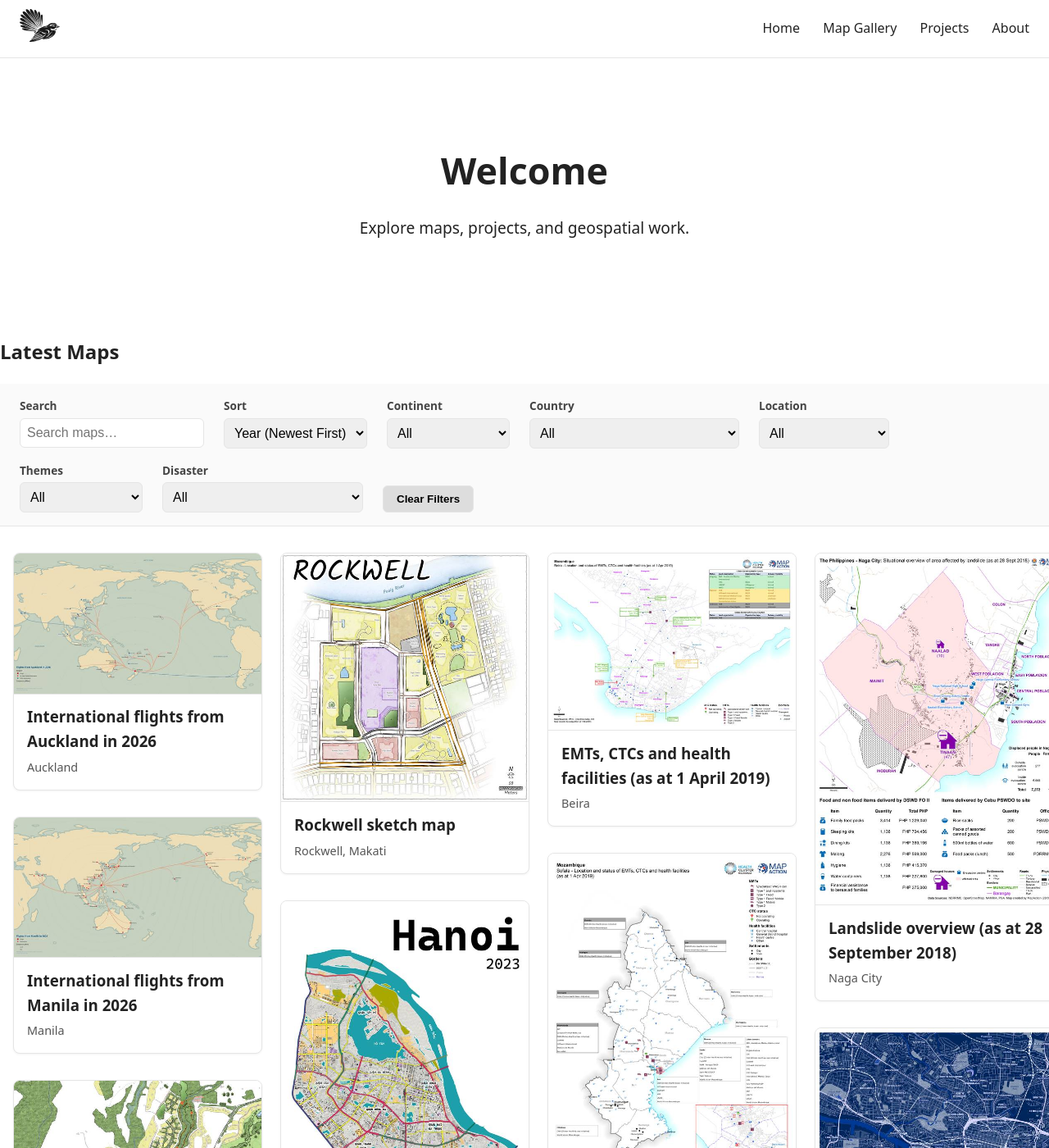
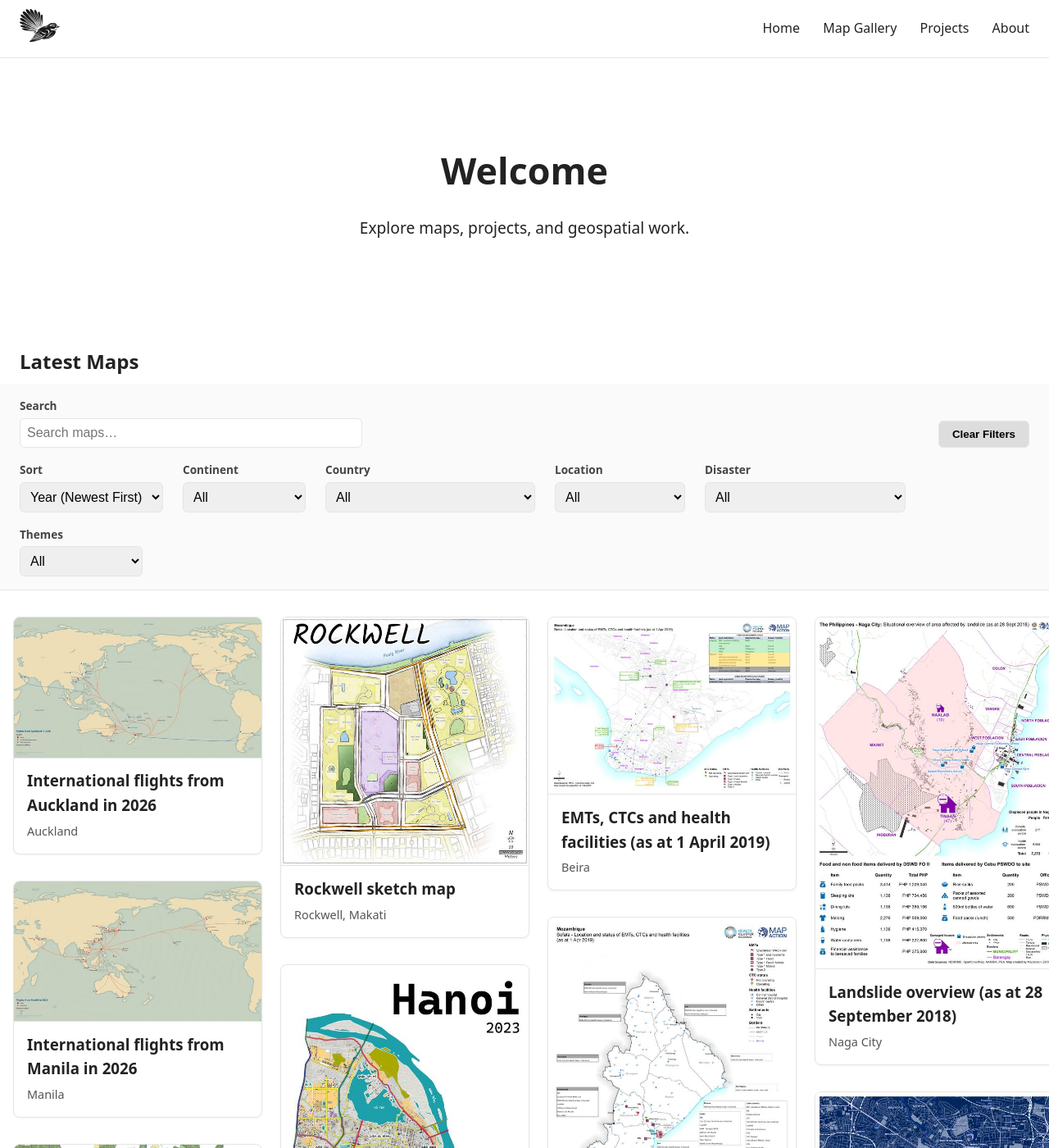
Before and after one commit to matts-maps/portfolio, a Jekyll site: the page built from index.md, in a window 1280 px wide and 1400 px high. Shown: the whole window at 82% size. Built offline with Jekyll 4.4.1, drawn with Linux system fonts in a browser that asks for light colours.

Commit message:
Alignments and stacking

```diff
--- a/assets/css/style.css
+++ b/assets/css/style.css
@@ -228,21 +228,50 @@ nav a:hover {
 =========================== */
 
 
+.section-title {
+  max-width: 1600px;
+  margin: 2rem auto 0.5rem;
+  padding: 0 1.5rem;
+}
+
 .filter-bar {
   max-width: 1600px;
-  margin: 0 auto;
-  display: flex;
-  flex-wrap: wrap;
-  gap: 1rem 1.5rem;
+  margin: 0 auto 1rem;
   padding: 1rem 1.5rem;
   background: #fafafa;
   border-bottom: 1px solid var(--border);
   position: sticky;
   top: var(--header-height);
   z-index: 10;
+  display: flex;
+  flex-direction: column;
+  gap: 1rem;
 }
 
-.filter-bar label {
+/* ROW 1 */
+.filter-row.row-1 {
+  display: flex;
+  justify-content: space-between;
+  align-items: flex-end;
+}
+
+.search-label {
+  flex: 1;
+  max-width: 400px;
+}
+
+.search-label input {
+  width: 100%;
+}
+
+/* ROW 2 */
+.filter-row.row-2 {
+  display: flex;
+  flex-wrap: wrap;
+  gap: 1rem 1.5rem;
+}
+
+.filter-row label {
   display: flex;
   flex-direction: column;
   font-size: 0.85rem;
@@ -250,8 +279,8 @@ nav a:hover {
   color: #444;
 }
 
-.filter-bar select,
-.filter-bar input[type="text"] {
+.filter-row select,
+.filter-row input[type="text"] {
   margin-top: 0.25rem;
   padding: 0.5rem;
   border-radius: 6px;
@@ -261,7 +290,6 @@ nav a:hover {
 }
 
 .clear-btn {
-  align-self: end;
   padding: 0.5rem 1rem;
   background: #ddd;
   border: 1px solid var(--border);
--- a/index.md
+++ b/index.md
@@ -9,50 +9,58 @@ permalink: /
   <p>Explore maps, projects, and geospatial work.</p>
 </section>
 
-<h2>Latest Maps</h2>
+<h2 class="section-title">Latest Maps</h2>
 
 <div id="filter-bar" class="filter-bar">
 
-  <label>
-    Search
-    <input id="search-box" type="text" placeholder="Search maps…">
-  </label>
+  <!-- ROW 1 -->
+  <div class="filter-row row-1">
+    <label class="search-label">
+      Search
+      <input id="search-box" type="text" placeholder="Search maps…">
+    </label>
 
-  <label>
-    Sort
-    <select id="sort-select">
-      <option value="year" selected>Year (Newest First)</option>
-      <option value="alpha">Alphabetical</option>
-      <option value="theme">Theme</option>
-    </select>
-  </label>
+    <button id="clear-filters" class="clear-btn">Clear Filters</button>
+  </div>
 
-  <label>
-    Continent
-    <select id="filter-continent"></select>
-  </label>
+  <!-- ROW 2 -->
+  <div class="filter-row row-2">
 
-  <label>
-    Country
-    <select id="filter-country"></select>
-  </label>
+    <label>
+      Sort
+      <select id="sort-select">
+        <option value="year" selected>Year (Newest First)</option>
+        <option value="alpha">Alphabetical</option>
+        <option value="theme">Theme</option>
+      </select>
+    </label>
 
-  <label>
-    Location
-    <select id="filter-location"></select>
-  </label>
+    <label>
+      Continent
+      <select id="filter-continent"></select>
+    </label>
 
-  <label>
-    Themes
-    <select id="filter-theme"></select>
-  </label>
+    <label>
+      Country
+      <select id="filter-country"></select>
+    </label>
 
-  <label>
-    Disaster
-    <select id="filter-disaster"></select>
-  </label>
+    <label>
+      Location
+      <select id="filter-location"></select>
+    </label>
 
-  <button id="clear-filters" class="clear-btn">Clear Filters</button>
+    <label>
+      Disaster
+      <select id="filter-disaster"></select>
+    </label>
+
+    <label>
+      Themes
+      <select id="filter-theme"></select>
+    </label>
+
+  </div>
 
 </div>
 
```
